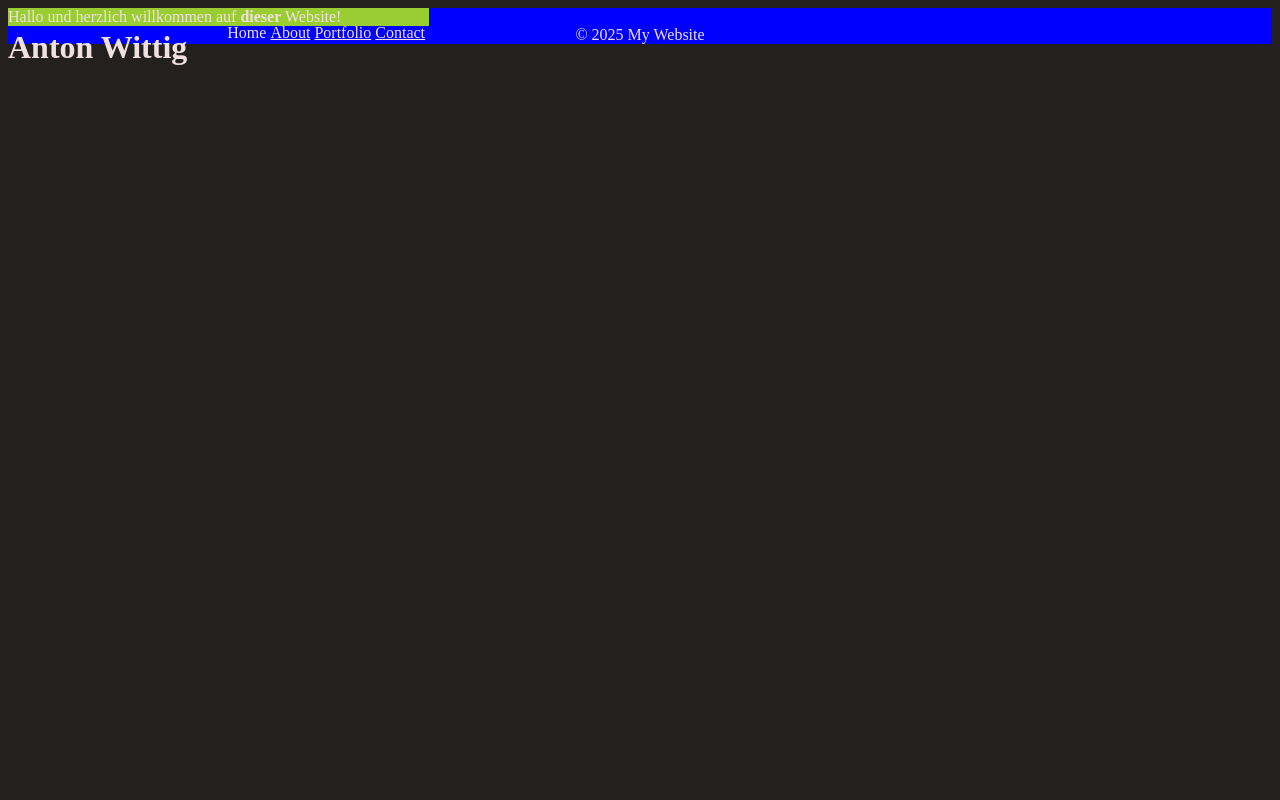
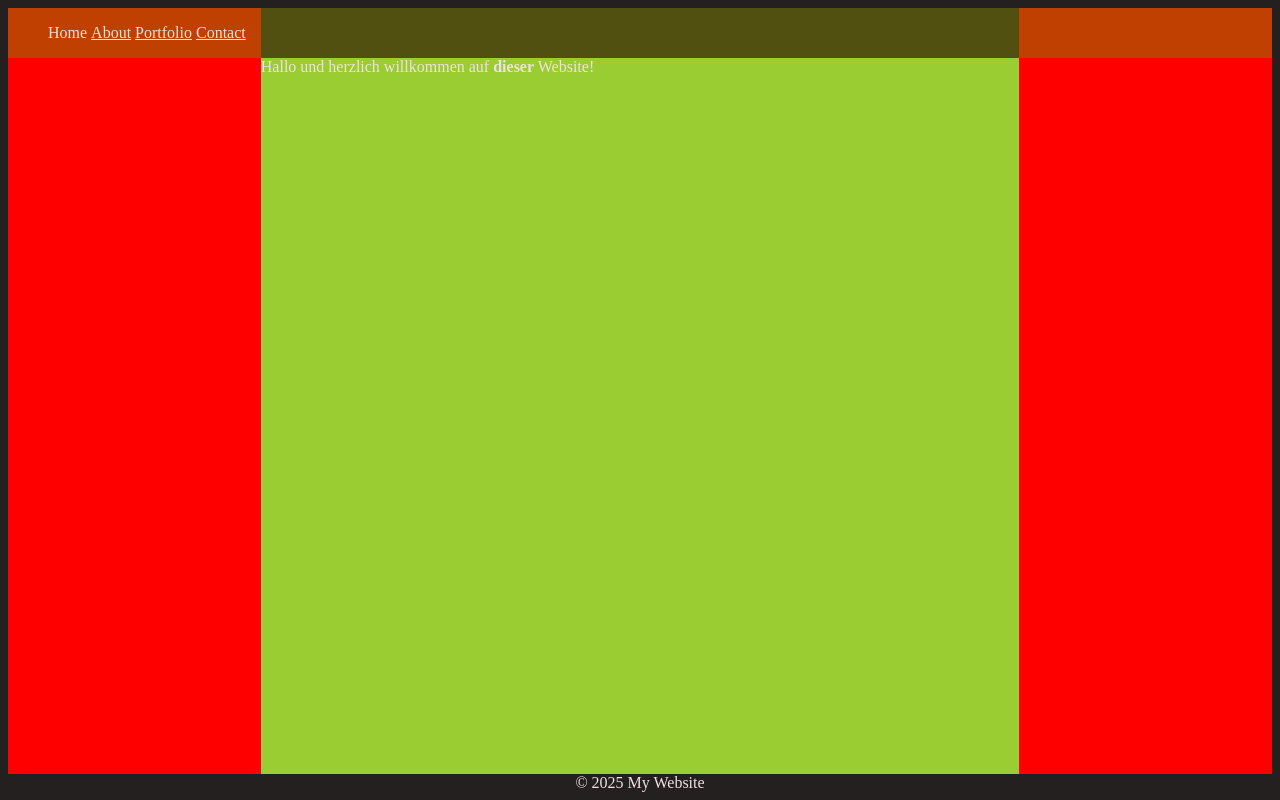
Before and after one commit to AntonWittig/AntonWittig, a PHP site: page / in a window 1280 px wide. Run offline with PHP 8.4, Linux system fonts and the light colour scheme.

Commit message:
colorbox styling

```diff
--- a/public/css/style.css
+++ b/public/css/style.css
@@ -1,12 +1,11 @@
 @charset "UTF-8";
+@layer default, mediaqueries;
 
 :root {
 	--header-height: 0;
 }
 
-/* {
-	border: 1px solid brown;
-} */
+@layer default {
 
 	html {
 		& * {
@@ -14,7 +13,7 @@ html {
 		}
 
 		background-color: #242020;
-	min-width: 700px;
+		min-width: 480px;
 		width: 100%;
 	}
 
@@ -23,48 +22,72 @@ header {
 			background: none;
 		}
 
-	background: none;
+		background: #80800080;
 		position: absolute;
 		top: 8px;
 		left: 8px;
 		right: 8px;
 		display: flex;
+		min-width: calc(480px -16px);
 
-	/* TODO ADD MINWIDTH */
 		& ul li {
 			display: inline-block;
 			padding: auto;
 		}
 	}
 
-/* aside#left-column {
-	position: fixed;
-	right: 0;
-} */
-
 	aside {
-	background-color: yellow;
+		background-color: red;
 	}
 
 	main {
 		background-color: yellowgreen;
+		margin-top: var(--header-height);
 	}
 
 	body {
-	background-color: blue;
-	padding-top: var(--header-height);
 		display: grid;
-	grid-template-columns: repeat(3, 1fr);
-	/* TODO COLLAPSE ASIDES ON MOBILE */
 		grid-template-rows: 1fr auto;
-	min-height: calc(100vh - 16px - var(--header-height));
-}
-
-.timeline_container {
-	display: grid;
+		min-height: calc(100vh - 16px);
 	}
 
 	footer {
-	grid-column: 1 / 4;
+		grid-column: 1 / -1;
 		text-align: center;
 	}
+
+}
+
+@layer mediaqueries {
+	@media screen and (max-width: 480px) {
+		aside {
+			display: none;
+		}
+
+		main {
+			grid-column: 1 / -1;
+		}
+
+		body {
+			grid-template-columns: 1fr;
+		}
+	}
+
+	@media screen and (min-width: 481px) and (max-width: 768px) {
+		body {
+			grid-template-columns: 1fr 2fr 1fr;
+		}
+	}
+
+	@media screen and (min-width: 769px) and (max-width: 1024px) {
+		body {
+			grid-template-columns: 1fr 2.5fr 1fr;
+		}
+	}
+
+	@media screen and (min-width: 1025px) {
+		body {
+			grid-template-columns: 1fr 3fr 1fr;
+		}
+	}
+}
--- /dev/null
+++ b/public/js/headerPadding.js
@@ -0,0 +1,4 @@
+const header = document.getElementById("header");
+
+document.documentElement.style.setProperty('--header-height', `${header.offsetHeight}px`);
+console.log(`--header-height set to ${header.offsetHeight}px`)
--- a/public/template.php
+++ b/public/template.php
@@ -14,17 +14,11 @@ $nav_links = [
 	<link rel="stylesheet" href="css/style.css">
 	<title><?php echo $title; ?></title>
 	<!-- redirect script -->
+	<script defer src="./js/headerPadding.js"></script>
 </head>
 
 <body>
-	<header>
-<?php if ($current_page !== "index.php"): ?>
-		<a href="index.php">
-			<h1>Anton Wittig</h1>
-		</a>
-<?php else: ?>
-		<h1>Anton Wittig</h1>
-<?php endif; ?>
+	<header id="header">
 		<nav>
 			<ul>
 <?php foreach ($nav_links as $link_name => $link_url):
@@ -37,9 +31,15 @@ endforeach; ?>
 			</ul>
 		</nav>
 	</header>
+	<aside id="left-column">
+
+	</aside>
 	<main>
 		<?php echo $content; ?>
 	</main>
+	<aside id="right-column">
+
+	</aside>
 	<footer>
 		&copy; 2025 My Website
 	</footer>
```
Lines whose indentation alone changed are shown as unchanged.
